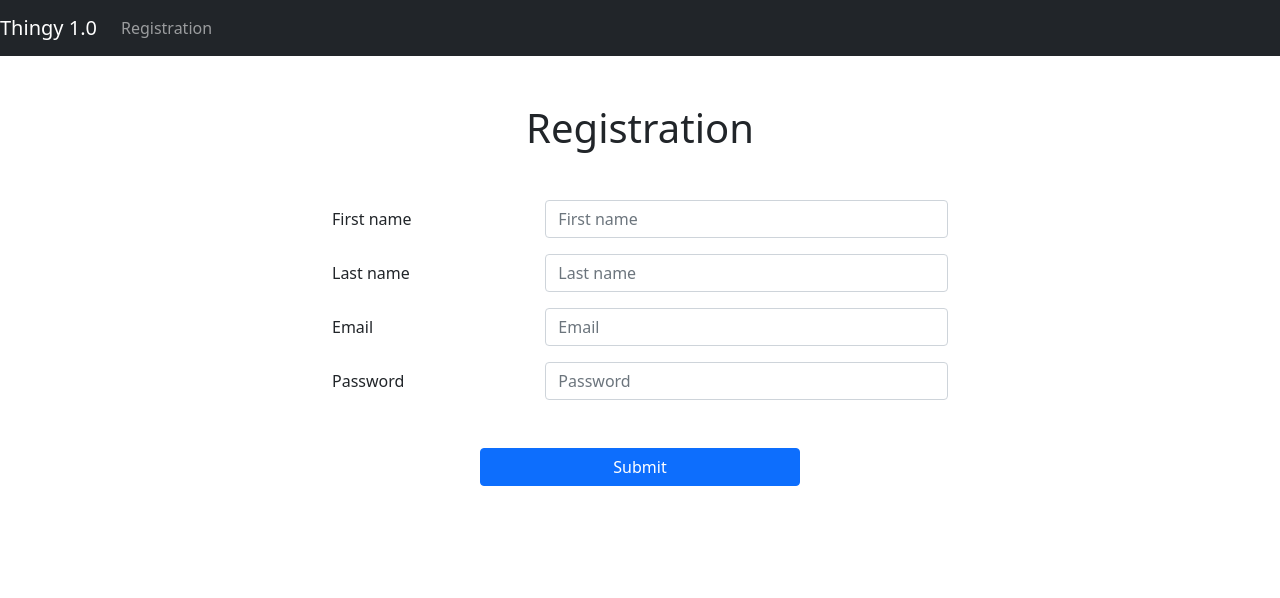
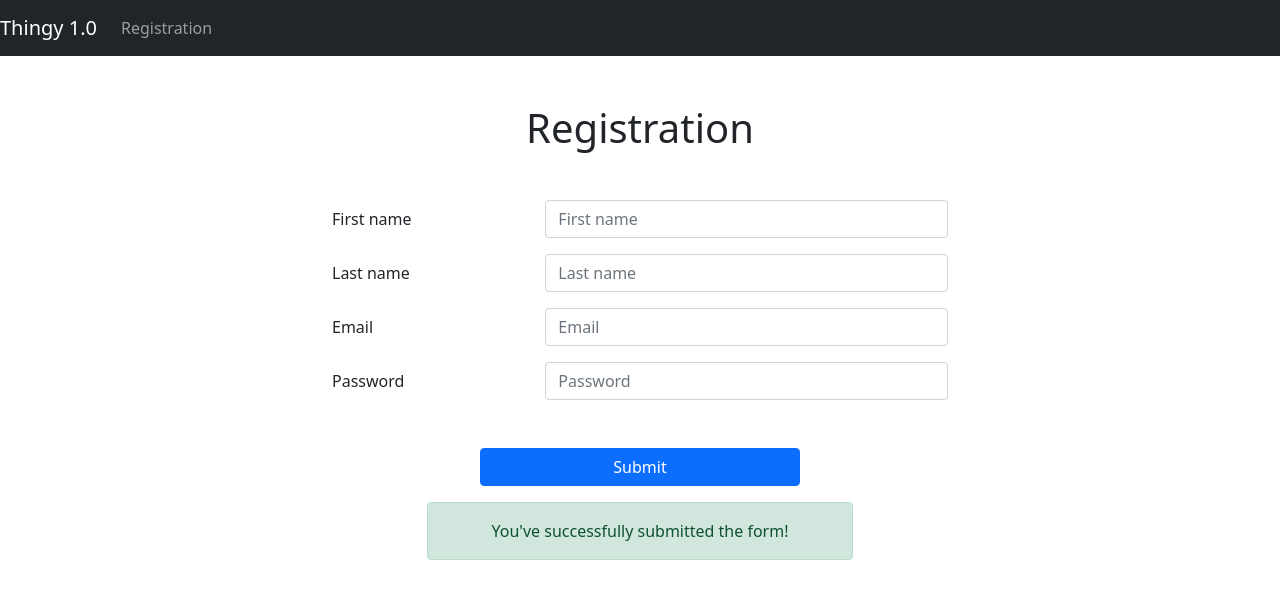
Before and after one commit to xyeras/react-registration-page, a React (Create React App) app: page / in a window 1280 px wide. Shown: the top 598 px of the page. Built offline with nearby package versions, Linux system fonts and the light colour scheme.

Commit message:
feat(registration): created dummy alert

```diff
--- a/src/components/SuccessAlert.tsx
+++ b/src/components/SuccessAlert.tsx
@@ -1,9 +1,24 @@
 const SuccessAlert = () => {
-    return (
-      <div id="success-alert">
-          <h2>SuccessAlert</h2>
+
+  return (
+
+      <div className="row d-flex justify-content-center mt-3">
+          {/* {success ? (
+              <div>
+                  <div className='alert alert-success text-center' role='alert'>
+                  You've successfully added a new quest!
+                  </div>
+              </div>
+          ) : (
+              ''
+          )} */}
+          <div className='col-sm-4 alert alert-success text-center' role='alert'>
+            You've successfully submitted the form!
+          </div>
       </div>
-    );
-};
+
+  );
+
+}
 
 export default SuccessAlert;
--- a/src/pages/RegistrationPage.tsx
+++ b/src/pages/RegistrationPage.tsx
@@ -1,4 +1,5 @@
 import Form from '../components/Form';
+import SuccessAlert from '../components/SuccessAlert'
 
 const RegistrationPage = () => {
 
@@ -6,6 +7,7 @@ const RegistrationPage = () => {
       <div id="registration-page">
           <h2 className="display-6 text-center my-5">Registration</h2>
           <Form />
+          <SuccessAlert/>
       </div>
     );
 };
```
